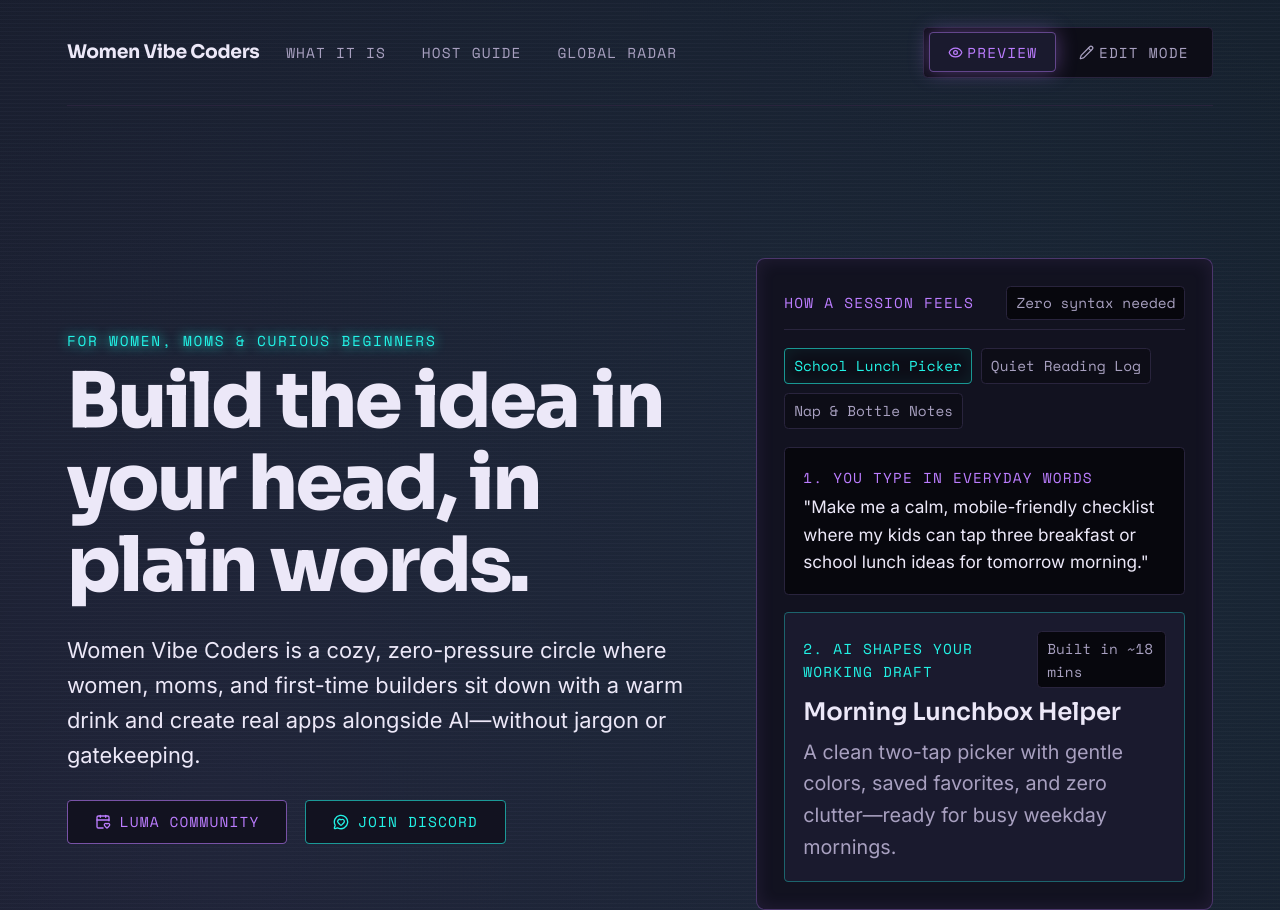
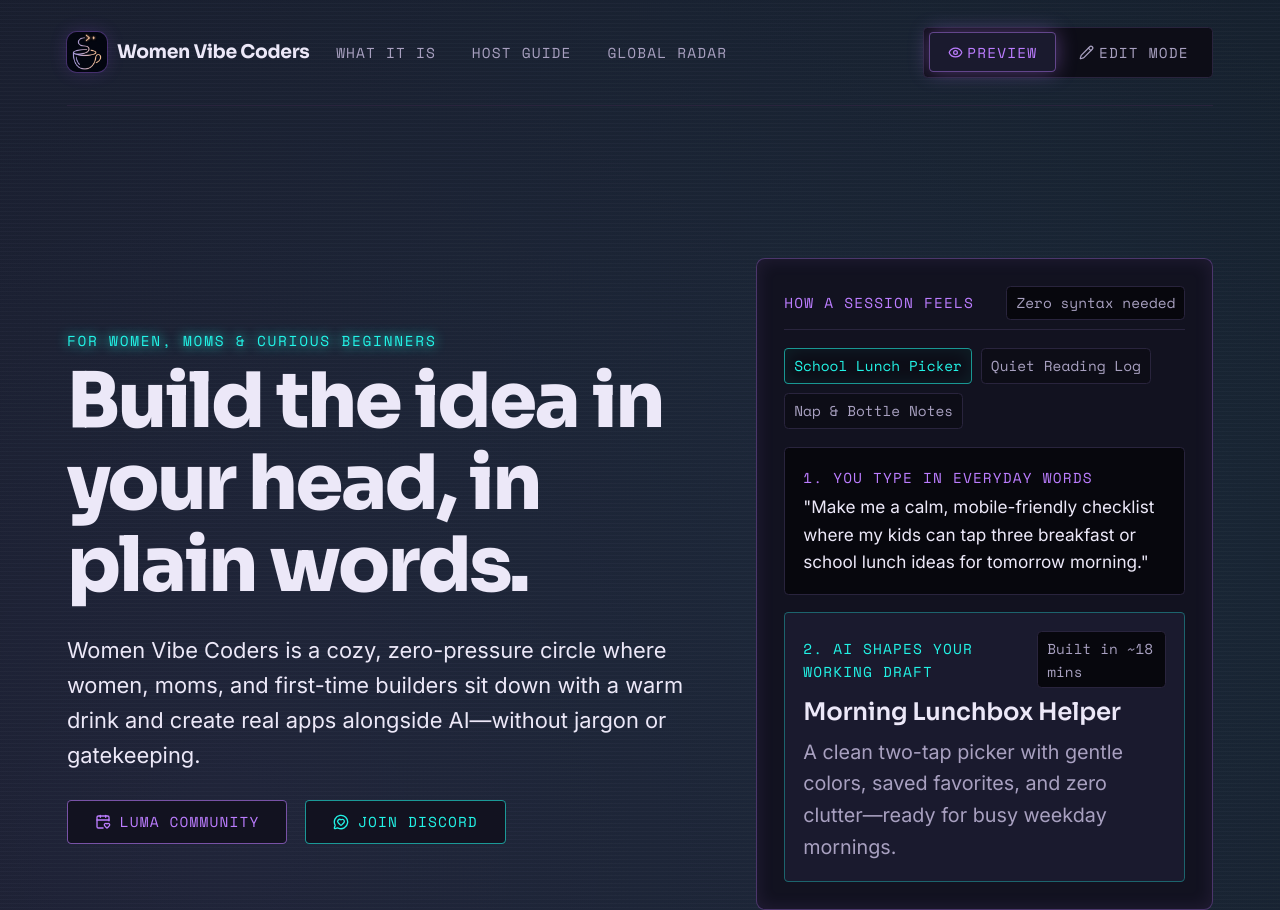
Before and after one commit to Gigi1111/women-vibe-coder-website, a plain HTML site: page index.html in a window 1280 px wide. Shown: the top 910 px of the page. Drawn offline with nearby package versions, Linux system fonts and the light colour scheme; no server answers.

Commit message:
Add logo, favicon and share preview; rename landing page to index.html for GitHub Pages
Co-Authored-By: Claude Opus 5.5 <noreply@anthropic.com>

```diff
--- a/landing.html
+++ b/index.html
@@ -6,6 +6,16 @@
   <meta name="artifact-type" content="narrative">
   <meta name="design-style" content="neon_noir">
   <title>Women Vibe Coders — A Cozy Space to Build with AI</title>
+  <meta name="description" content="A warm, low-pressure community for women, moms and first-time builders to create software with AI.">
+  <link rel="icon" type="image/png" href="assets/favicon.png">
+  <link rel="apple-touch-icon" href="assets/apple-touch-icon.png">
+  <meta name="theme-color" content="#07070d">
+  <meta property="og:type" content="website">
+  <meta property="og:title" content="Women Vibe Coders — A Cozy Space to Build with AI">
+  <meta property="og:description" content="A warm, low-pressure community for women, moms and first-time builders to create software with AI.">
+  <meta property="og:url" content="https://gigi1111.github.io/women-vibe-coder-website/">
+  <meta property="og:image" content="https://gigi1111.github.io/women-vibe-coder-website/assets/og-image.png">
+  <meta name="twitter:card" content="summary">
 
   <link rel="preconnect" href="https://fonts.googleapis.com">
   <link rel="preconnect" href="https://fonts.gstatic.com" crossorigin>
@@ -155,6 +165,20 @@
       gap: var(--space-md);
       flex-wrap: wrap;
     }
+    .brand-home {
+      display: inline-flex;
+      align-items: center;
+      gap: 10px;
+      text-decoration: none;
+      color: inherit;
+    }
+    .brand-logo {
+      width: 40px;
+      height: 40px;
+      border-radius: 10px;
+      box-shadow: 0 0 0 1px rgba(168, 85, 247, 0.25), 0 0 18px rgba(168, 85, 247, 0.18);
+      flex-shrink: 0;
+    }
     .brand-title {
       font-family: var(--font-headline);
       font-weight: 700;
@@ -1081,7 +1105,10 @@
     <header>
       <div class="topbar">
         <div class="brand-group">
-          <span class="brand-title" data-editable="brandTitle">Women Vibe Coders</span>
+          <span class="brand-home">
+            <img class="brand-logo" src="assets/logo.png" width="40" height="40" alt="Women Vibe Coders logo: a coffee cup with a prompt chevron">
+            <span class="brand-title" data-editable="brandTitle">Women Vibe Coders</span>
+          </span>
           <nav class="nav-links" aria-label="Page sections">
             <a class="nav-anchor" href="#what-is-vibe-coding">What It Is</a>
             <a class="nav-anchor" href="#bring-to-your-city">Host Guide</a>
```
Also changed, not shown: assets/apple-touch-icon.png (added), assets/favicon.png (added), assets/logo.png (added), assets/og-image.png (added), women_vibe_coders_logo_v5.png (added).
